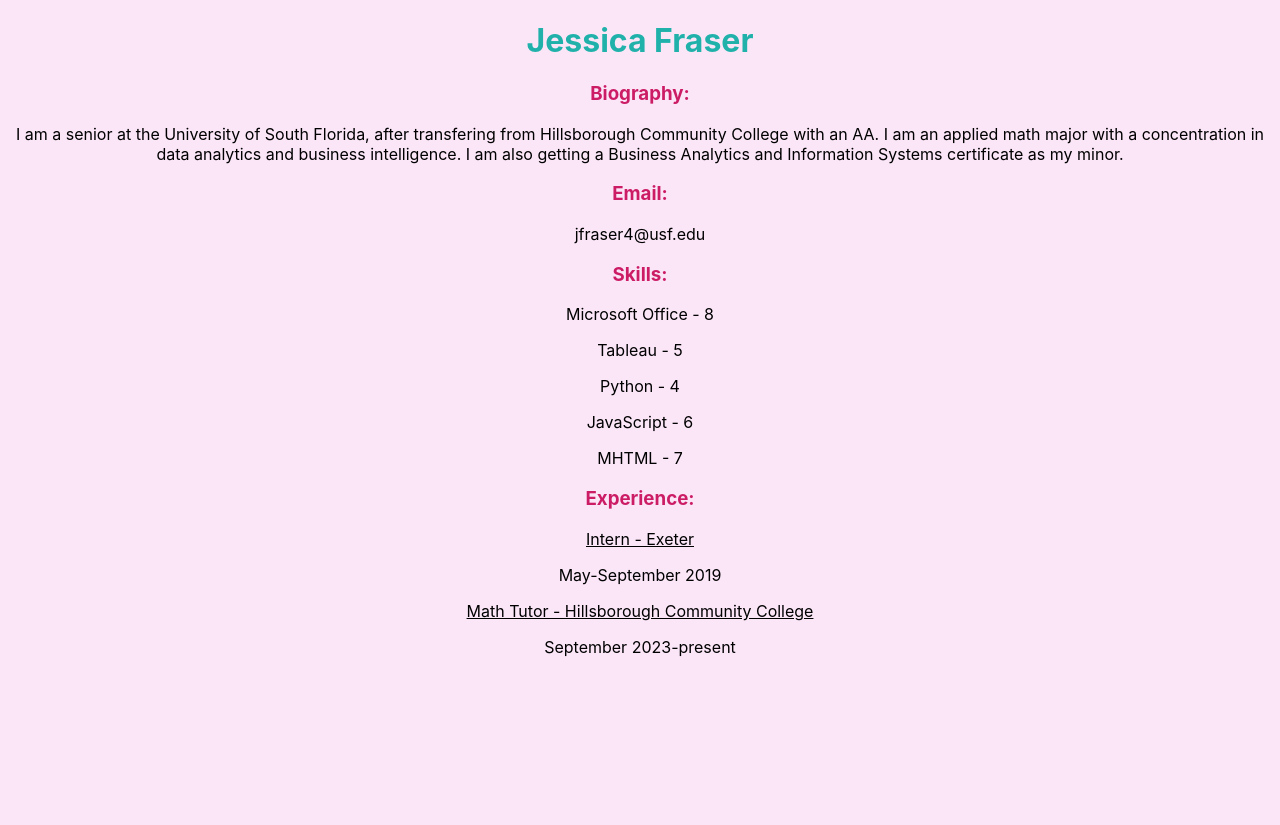
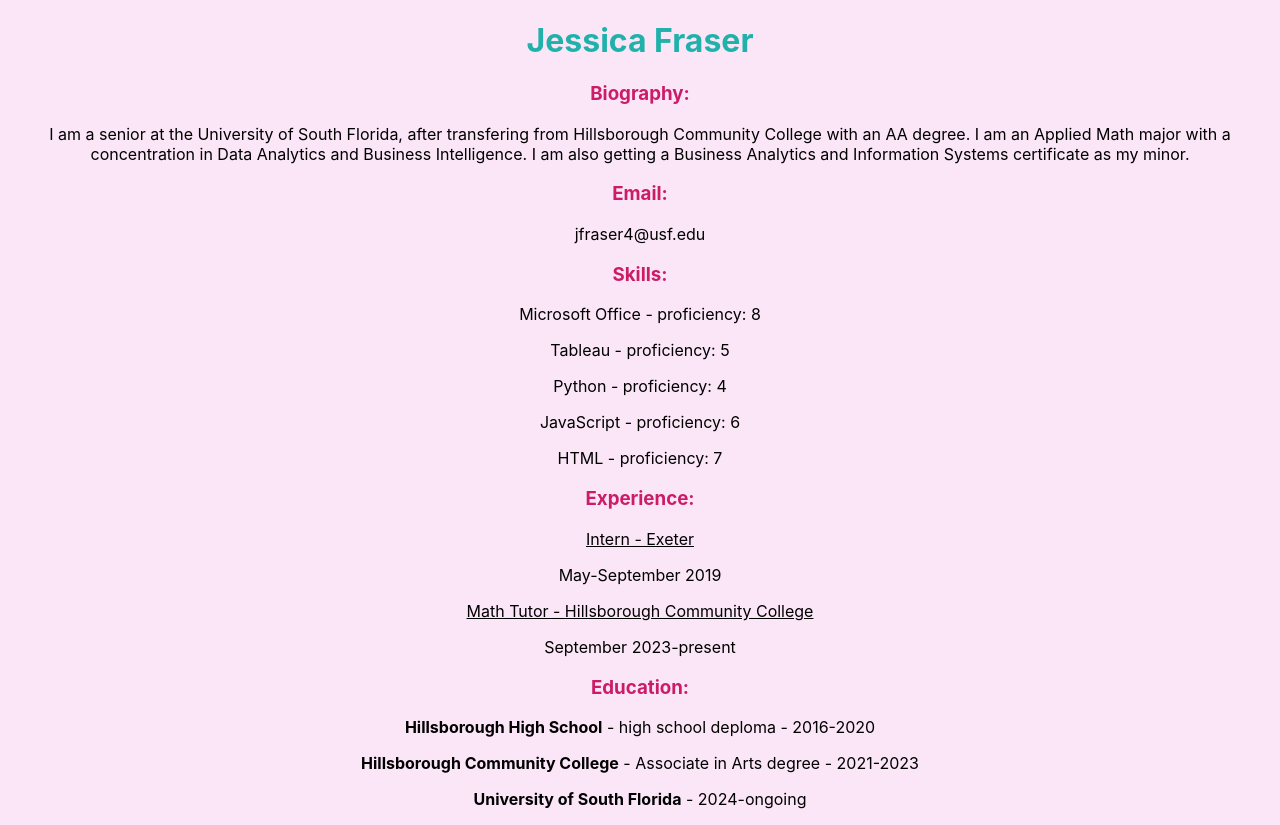
Before and after one commit to jessfraser8/Coding-Challenge-15, a React (Create React App) app in the folder my-app/: page / in a window 1280 px wide. Before the commit the page ends 800 px from the top, so only its background shows below. Built offline with nearby package versions, Linux system fonts and the light colour scheme.

Commit message:
Display educational background in a dedicated section.

```diff
--- a/my-app/src/App.js
+++ b/my-app/src/App.js
@@ -15,7 +15,7 @@
 // Personal Information section.
 const user ={
   name: "Jessica Fraser",
-  bio: "I am a senior at the University of South Florida, after transfering from Hillsborough Community College with an AA. I am an applied math major with a concentration in data analytics and business intelligence. I am also getting a Business Analytics and Information Systems certificate as my minor.",
+  bio: "I am a senior at the University of South Florida, after transfering from Hillsborough Community College with an AA degree. I am an Applied Math major with a concentration in Data Analytics and Business Intelligence. I am also getting a Business Analytics and Information Systems certificate as my minor.",
   contact: "jfraser4@usf.edu"
 }
 
@@ -34,7 +34,13 @@
     <div className="App">
       <Dashboard skills={skills}/>
     </div>
+    {/* Experience section. */}
     <Experience/>
+    {/* Education section. */}
+    <h3>Education:</h3>
+    <p><strong>Hillsborough High School</strong> - high school deploma - 2016-2020</p>
+    <p><strong>Hillsborough Community College</strong> - Associate in Arts degree - 2021-2023</p>
+    <p><strong>University of South Florida</strong> - 2024-ongoing</p>
     </>
   )
 }
@@ -63,7 +69,7 @@
   },
   {
     id: 5,
-    skill: "MHTML",
+    skill: "HTML",
     proficiency: "7"
   }
 ]
--- a/my-app/src/SkillList.js
+++ b/my-app/src/SkillList.js
@@ -2,7 +2,7 @@
 export default function SkillList({skill, proficiency}) {
     return (
         <div className="skill-list">
-            <p>{skill} - {proficiency}</p>
+            <p>{skill} - proficiency: {proficiency}</p>
         </div>
     )
 }
```
